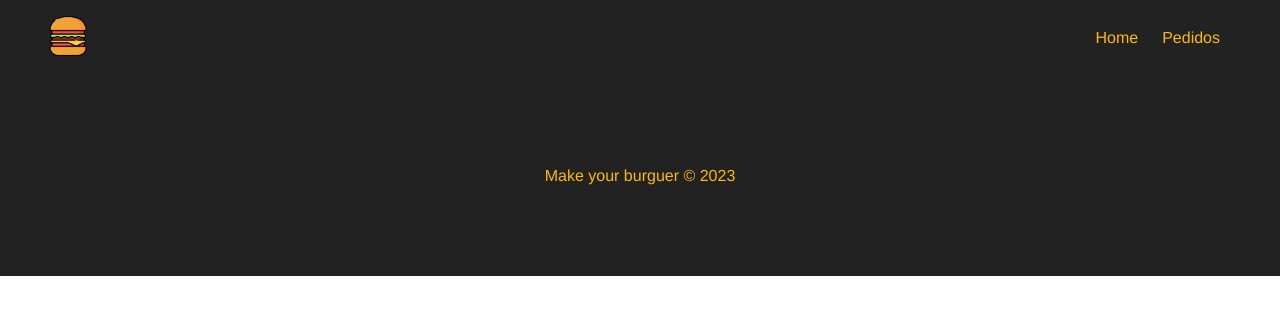
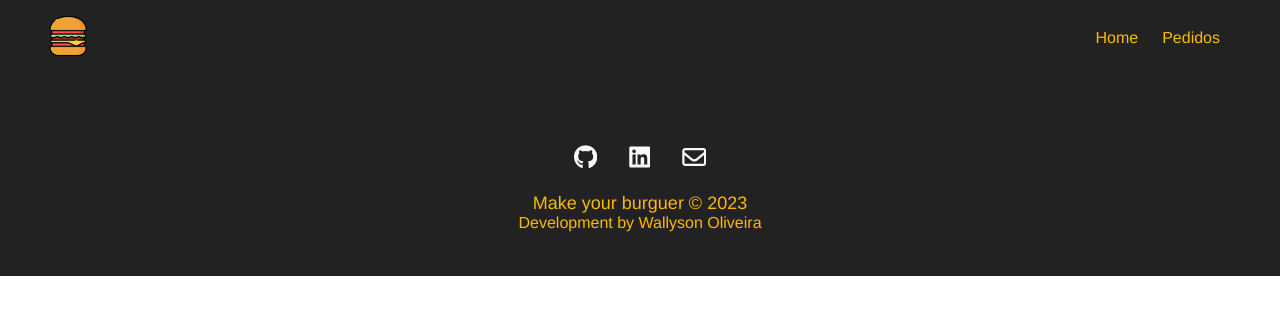
Before and after one commit to wallyson03jhonatan/BurguerProject, a Vue app: page / in a window 1280 px wide. Shown: the top 314 px of the page. Built offline with nearby package versions, Linux system fonts and the light colour scheme; the HTML template or start-up script is replaced by a standard one.

Commit message:
feat: add social medias on footer

```diff
--- a/index.html
+++ b/index.html
@@ -4,6 +4,7 @@
     <meta charset="UTF-8">
     <link rel="icon" href="/favicon.ico">
     <meta name="viewport" content="width=device-width, initial-scale=1.0">
+    <link rel="stylesheet" href="https://cdnjs.cloudflare.com/ajax/libs/font-awesome/6.0.0/css/all.min.css" />
     <title>Make your burguer</title>
   </head>
   <body>
--- a/package.json
+++ b/package.json
@@ -11,6 +11,8 @@
     "backend": "json-server --watch database/db.json"
   },
   "dependencies": {
+    "create-vite": "^4.4.1",
+    "json-server": "^0.17.3",
     "vue": "^3.3.4",
     "vue-router": "^4.2.2"
   },
--- a/src/components/TheFooter.vue
+++ b/src/components/TheFooter.vue
@@ -1,12 +1,38 @@
 <template>
-  <div class="footer">
-    <p>Make your burguer &copy; 2023</p>
+  <div class="footer flex column">
+    <div class="flex margin-small">
+      <div v-for="(data, key) in socialLinks" :key="key" class="margin-x-small social-links">
+        <a :href="data.link" :title="data.text" target="_blank">
+          <i :class="data.icon"></i>
+        </a>
+      </div>
+    </div>
+    <span class="text-test">Make your burguer &copy; 2023</span>
+    <span>Development by Wallyson Oliveira</span>
   </div>
 </template>
 
 <script>
   export default {
     name: 'TheFooter',
+    methods: {
+      setData(link, text, icon) {
+        return {
+          link,
+          text,
+          icon,
+        }
+      }
+    },
+    computed: {
+      socialLinks() {
+        return {
+          github:   this.setData('https://github.com/wallyson03jhonatan', 'Github', 'fa-brands fa-github'),
+          linkedin: this.setData('https://www.linkedin.com/in/wallyson03jhonatan/', 'Linkedin', 'fa-brands fa-linkedin'),
+          email:    this.setData('wallyson03jhonatan@gmail.com' , 'Email', 'fa-regular fa-envelope'),
+        };
+      },
+    },
   }
 </script>
 
@@ -20,4 +46,39 @@
 background: #222222;
 color: #FCBA03;
 }
+.flex{
+display: flex;
+}
+.column {
+flex-direction: column;
+}
+.margin-x-small {
+margin: 0.25rem
+}
+.margin-small {
+margin: 0.5rem
+}
+.social-links {
+  display: flex;
+  justify-content: center;
+  font-size: 1.5rem;
+}
+.social-links a {
+  display: flex;
+  justify-content: center;
+  align-items: center;
+  padding: 0.75rem;
+  border-radius: 25%;
+  cursor: pointer;
+  text-decoration: none;
+  color: #f9f9f9;
+}
+.social-links a:hover {
+  background: #f9f9f9;
+  color: #222222;
+  transition: background 0.3s;
+}
+.text-test {
+  font-size: 18px;
+}
 </style>
```
Also changed, not shown: 1 other file (tests, documents, lock files or other folders). Lines whose indentation alone changed are shown as unchanged.
